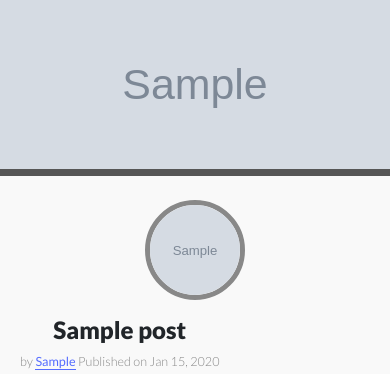
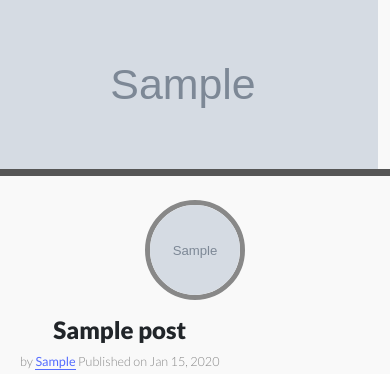
Before and after one commit to camilabandeira/BookViewC, a Django app: template blog/templates/blog/post_detail.html in a window 390 px wide. Shown: the part 65-439 px from the top of the page. Run offline with Django 4.2, Linux system fonts and the light colour scheme; the template is opened without the code that fills it: most values are stand-ins (such as "Sample title", 1, 10 or a date in 2020); grey boxes marked "Sample" are stand-in pictures; some web fonts are replaced.

Commit message:
Update border color in post detail CSS and adjust cover image width for better responsiveness

```diff
--- a/static/css/post_detail.css
+++ b/static/css/post_detail.css
@@ -20,7 +20,7 @@ hr {
 .review-edit-btn,
 .review-dlt-btn {
     background-color: var(--color-off-white);
-    border: 0.0625rem solid #ececec;
+    border: 0.0625rem solid hsl(0, 0%, 93%);
     border-radius: 50%;
     width: 2.5rem;
     height: 2.5rem;
@@ -37,13 +37,15 @@ hr {
     border-bottom: 0.4375rem solid #565656;
 }
 
+.cover_image-container .col-12 {
+    padding: 0;
+}
+
 .post-cover-image {
-    width: 100%;
+    width: 100vw;
     height: 35vh;
     object-fit: cover;
     object-position: center;
-    position: relative;
-
 }
 
 .post_detailed-container {
```
